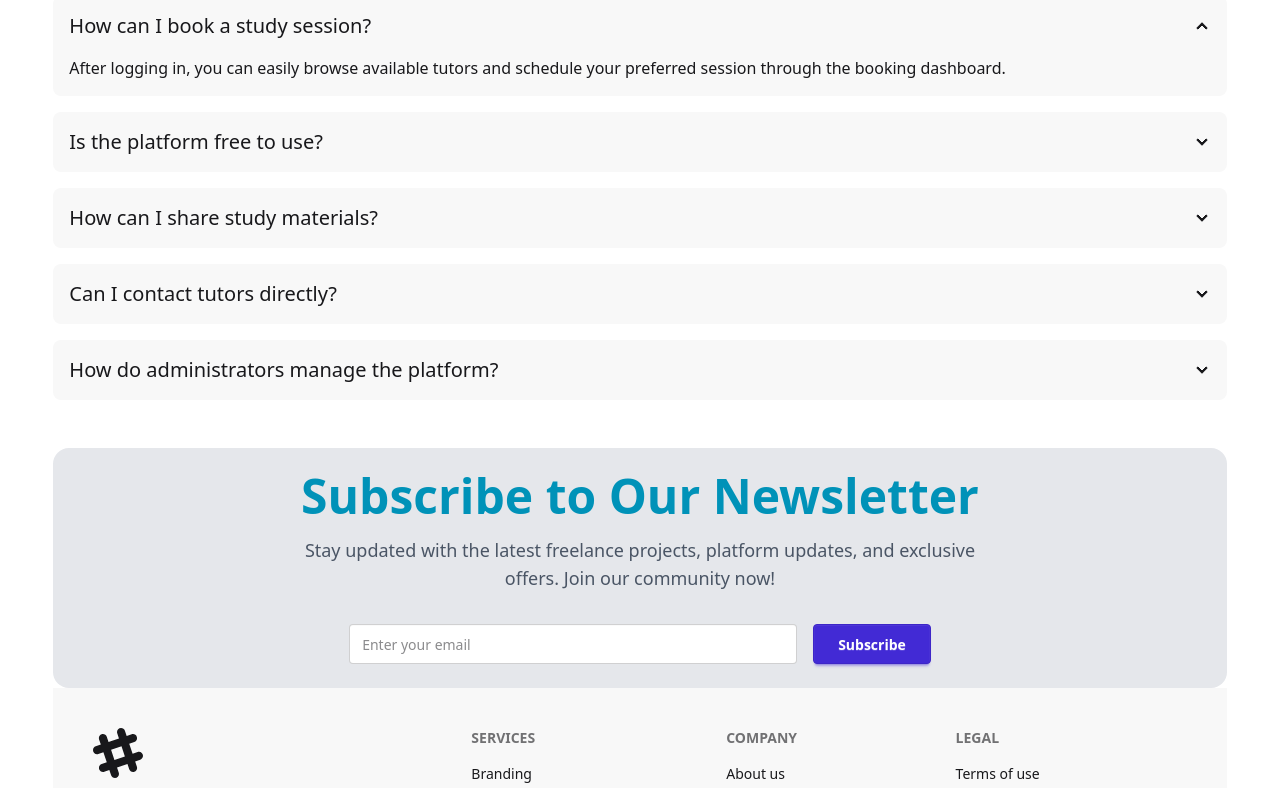
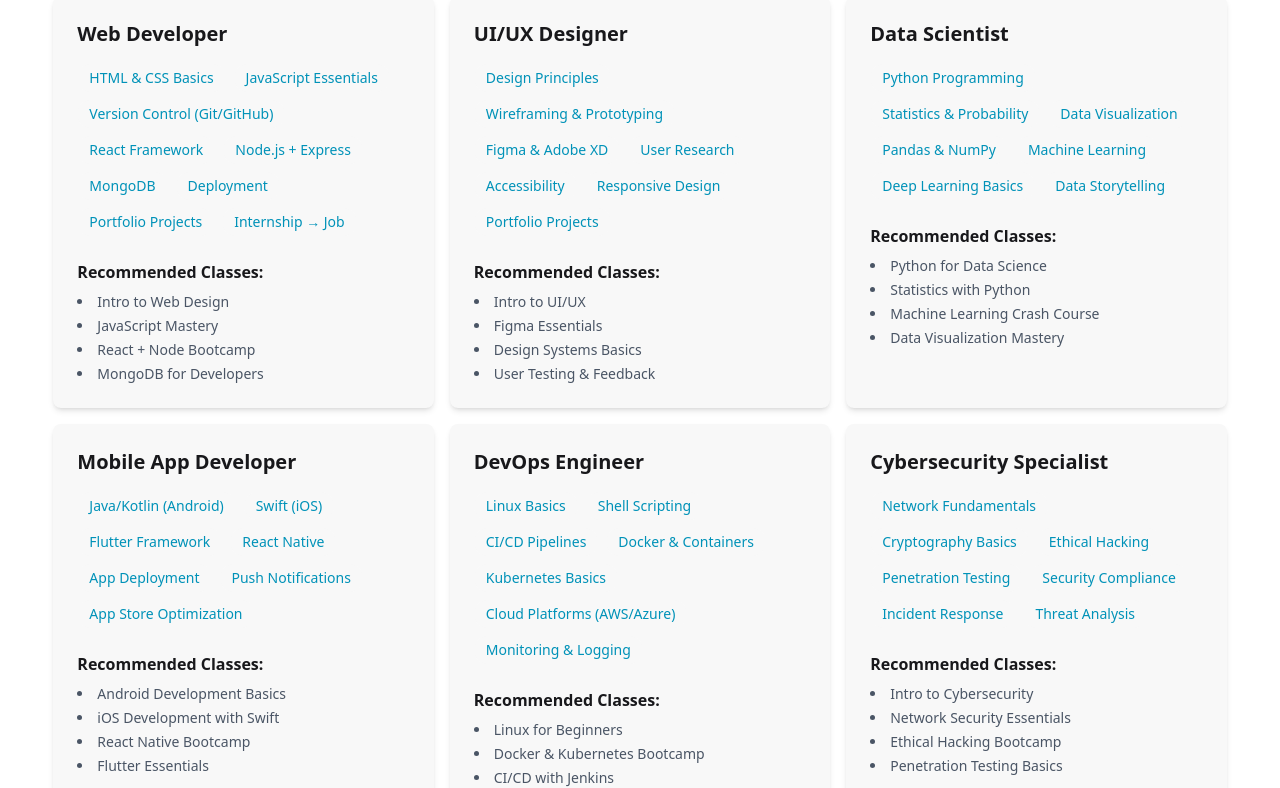
Before and after one commit to mdjosimuddin198/StudySphere-_Study_Platform_, a React (Vite) app: page / in a window 1280 px wide. Shown: the part 1520-2308 px from the top of the page. Built offline with nearby package versions, Linux system fonts and the light colour scheme; no server answers.

Commit message:
added Career Roadmaps

```diff
--- /dev/null
+++ b/public/learningPaths.json
@@ -0,0 +1,112 @@
+[
+  {
+    "title": "Web Developer",
+    "skills": [
+      "HTML & CSS Basics",
+      "JavaScript Essentials",
+      "Version Control (Git/GitHub)",
+      "React Framework",
+      "Node.js + Express",
+      "MongoDB",
+      "Deployment",
+      "Portfolio Projects",
+      "Internship → Job"
+    ],
+    "recommendedClasses": [
+      "Intro to Web Design",
+      "JavaScript Mastery",
+      "React + Node Bootcamp",
+      "MongoDB for Developers"
+    ]
+  },
+  {
+    "title": "UI/UX Designer",
+    "skills": [
+      "Design Principles",
+      "Wireframing & Prototyping",
+      "Figma & Adobe XD",
+      "User Research",
+      "Accessibility",
+      "Responsive Design",
+      "Portfolio Projects"
+    ],
+    "recommendedClasses": [
+      "Intro to UI/UX",
+      "Figma Essentials",
+      "Design Systems Basics",
+      "User Testing & Feedback"
+    ]
+  },
+  {
+    "title": "Data Scientist",
+    "skills": [
+      "Python Programming",
+      "Statistics & Probability",
+      "Data Visualization",
+      "Pandas & NumPy",
+      "Machine Learning",
+      "Deep Learning Basics",
+      "Data Storytelling"
+    ],
+    "recommendedClasses": [
+      "Python for Data Science",
+      "Statistics with Python",
+      "Machine Learning Crash Course",
+      "Data Visualization Mastery"
+    ]
+  },
+  {
+    "title": "Mobile App Developer",
+    "skills": [
+      "Java/Kotlin (Android)",
+      "Swift (iOS)",
+      "Flutter Framework",
+      "React Native",
+      "App Deployment",
+      "Push Notifications",
+      "App Store Optimization"
+    ],
+    "recommendedClasses": [
+      "Android Development Basics",
+      "iOS Development with Swift",
+      "React Native Bootcamp",
+      "Flutter Essentials"
+    ]
+  },
+  {
+    "title": "DevOps Engineer",
+    "skills": [
+      "Linux Basics",
+      "Shell Scripting",
+      "CI/CD Pipelines",
+      "Docker & Containers",
+      "Kubernetes Basics",
+      "Cloud Platforms (AWS/Azure)",
+      "Monitoring & Logging"
+    ],
+    "recommendedClasses": [
+      "Linux for Beginners",
+      "Docker & Kubernetes Bootcamp",
+      "CI/CD with Jenkins",
+      "AWS Cloud Practitioner"
+    ]
+  },
+  {
+    "title": "Cybersecurity Specialist",
+    "skills": [
+      "Network Fundamentals",
+      "Cryptography Basics",
+      "Ethical Hacking",
+      "Penetration Testing",
+      "Security Compliance",
+      "Incident Response",
+      "Threat Analysis"
+    ],
+    "recommendedClasses": [
+      "Intro to Cybersecurity",
+      "Network Security Essentials",
+      "Ethical Hacking Bootcamp",
+      "Penetration Testing Basics"
+    ]
+  }
+]
--- a/src/components/home/Home.jsx
+++ b/src/components/home/Home.jsx
@@ -6,6 +6,7 @@ import { FaPlay } from "react-icons/fa";
 import FAQ_Section from "../../pages/FAQ/FAQ_Section";
 import Newsletter from "../../pages/newsletter/Newsletter";
 import StudyListHome from "../../pages/studyLIst/StudyListHome";
+import RoadMap from "./roadmap/RoadMap";
 
 const slidesData = [
   {
@@ -125,7 +126,7 @@ const HeroSlider = () => {
         </Swiper>
       </div>
       <StudyListHome></StudyListHome>
-      {/* <Courses></Courses> */}
+      <RoadMap></RoadMap>
       <FAQ_Section></FAQ_Section>
       <Newsletter></Newsletter>
     </>
--- /dev/null
+++ b/src/components/home/roadmap/RoadMap.jsx
@@ -0,0 +1,43 @@
+import React, { useEffect } from "react";
+import learningPaths from "../../../../public/learningPaths.json";
+const RoadMap = () => {
+  console.log(learningPaths);
+  return (
+    <>
+      <h2 className="text-4xl text-cyan-600 mb-6 py-6 text-center">
+        Career Roadmaps
+      </h2>
+      <div className="grid grid-cols-1 md:grid-cols-2 lg:grid-cols-3 gap-4">
+        {learningPaths.map((learn) => (
+          <div className="bg-base-200 shadow-md hover:translate-y-1.5  transition-all duration-300 ease-in-out  rounded-lg p-6">
+            <h2 className="text-xl font-semibold  mb-4">{learn.title}</h2>
+
+            <div className="flex flex-wrap gap-2 mb-6">
+              {learn.skills.map((skill, index) => (
+                <span
+                  key={index}
+                  className="bg-base-200 text-cyan-600 text-sm font-medium px-3 py-1 rounded-full"
+                >
+                  {skill}
+                </span>
+              ))}
+            </div>
+
+            <div>
+              <h3 className="text-md font-semibold  mb-2">
+                Recommended Classes:
+              </h3>
+              <ul className="list-disc list-inside text-gray-600 text-sm space-y-1">
+                {learn.recommendedClasses.map((cls, index) => (
+                  <li key={index}>{cls}</li>
+                ))}
+              </ul>
+            </div>
+          </div>
+        ))}
+      </div>
+    </>
+  );
+};
+
+export default RoadMap;
--- a/src/components/shared/navbar/Navbar.jsx
+++ b/src/components/shared/navbar/Navbar.jsx
@@ -68,7 +68,7 @@ const Navbar = () => {
         VIEW ALL TUTOR
       </NavLink>
       <NavLink className="ml-4" to="/study_session">
-        STUDY SESSION
+        COURSES
       </NavLink>
 
       <NavLink className="ml-4" to="/dashboard">
@@ -92,7 +92,7 @@ const Navbar = () => {
         VIEW ALL TUTOR
       </NavLink>
       <NavLink onClick={handleOpen} className="ml-4" to="/study_session">
-        STUDY SESSION
+        COURSES
       </NavLink>
 
       <NavLink onClick={handleOpen} className="ml-4" to="/dashboard">
```
